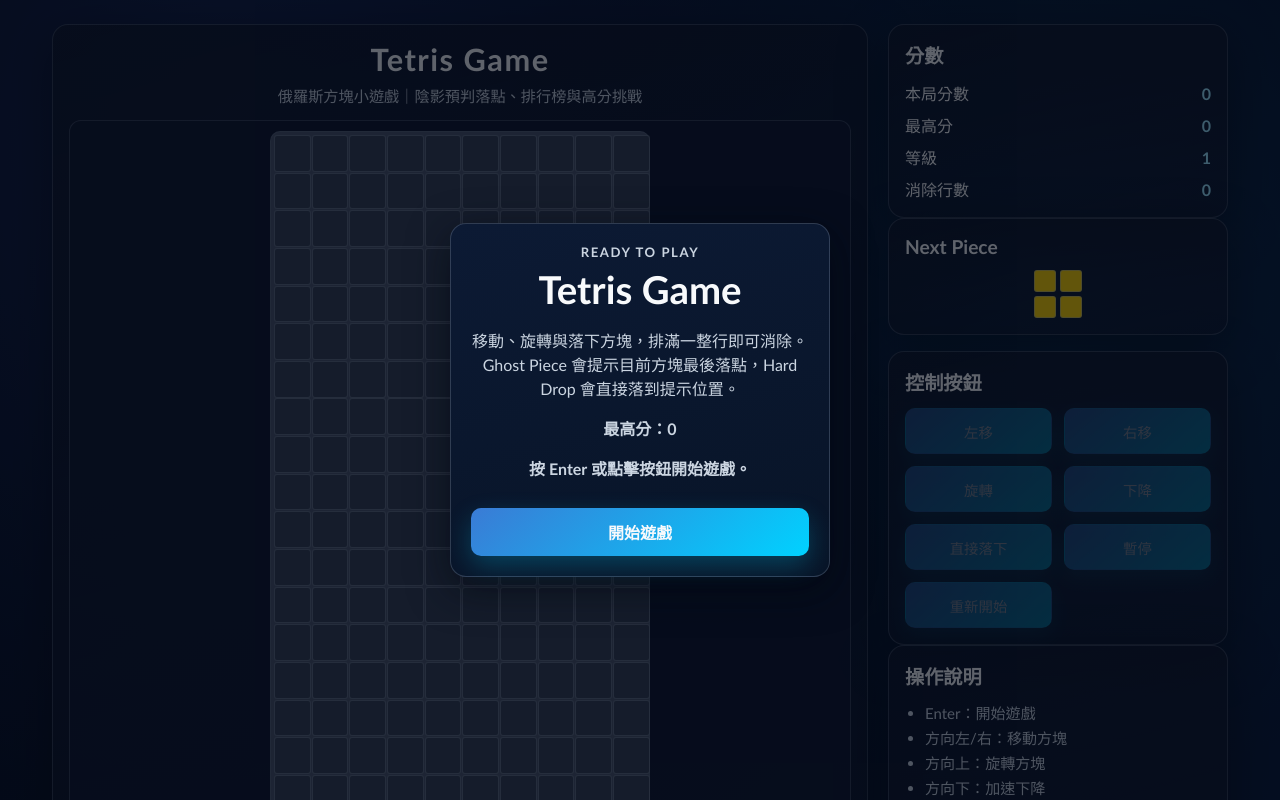
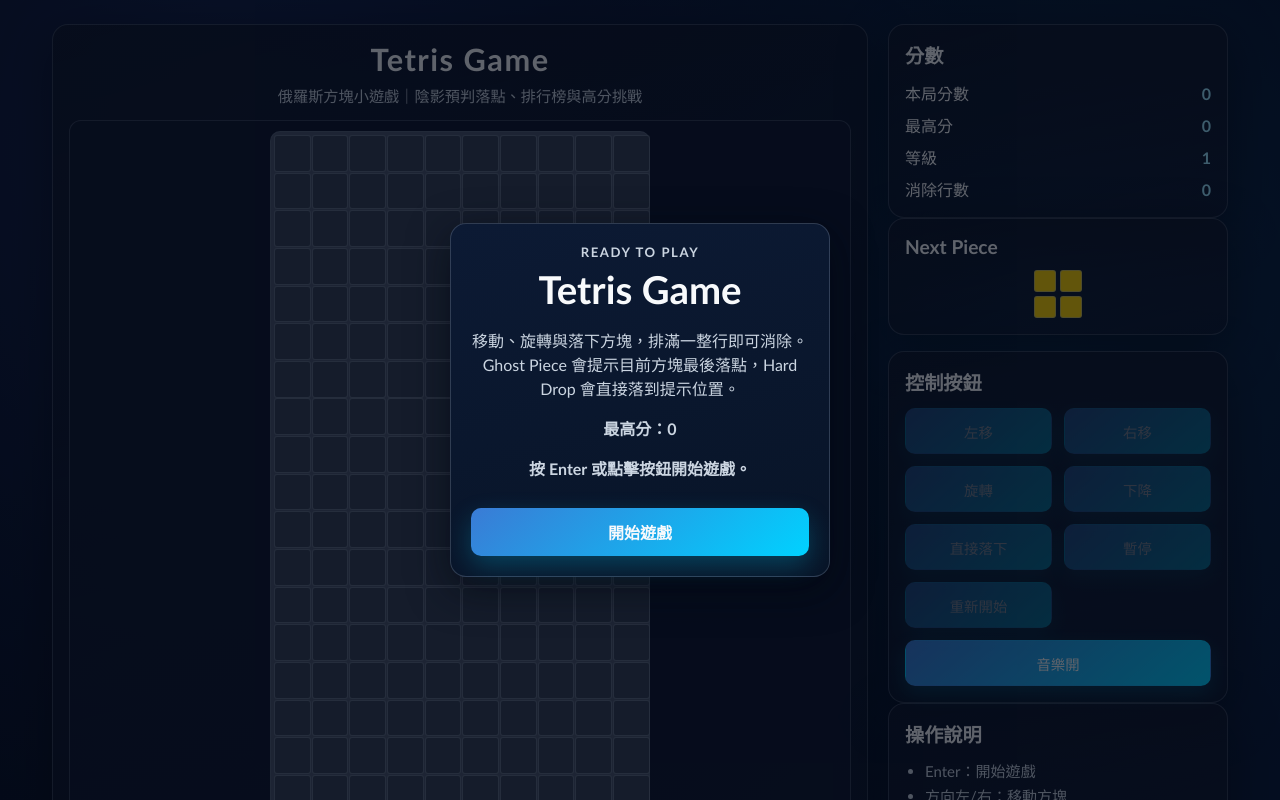
Before and after one commit to Paulina-Hsu/tetris-game, a React (Vite) app: page / in a window 1280 px wide. Shown: the top 800 px of the page. Built offline with nearby package versions, Linux system fonts and the light colour scheme.

Commit message:
Add music toggle button

```diff
--- a/src/App.tsx
+++ b/src/App.tsx
@@ -3,9 +3,11 @@ import { useTetris } from "./hooks/useTetris";
 import ControlButtons from "./components/ControlButtons";
 import GameBoard from "./components/GameBoard";
 import GameOverModal from "./components/GameOverModal";
+import MusicToggle from "./components/MusicToggle";
 import NextPiece from "./components/NextPiece";
 import ScorePanel from "./components/ScorePanel";
 import StartScreen from "./components/StartScreen";
+import useBackgroundMusic from "./hooks/useBackgroundMusic";
 
 export default function App() {
   const {
@@ -30,6 +32,7 @@ export default function App() {
     togglePause,
     restart
   } = useTetris();
+  const { isPlaying, toggleMusic } = useBackgroundMusic();
 
   const handleKeyDown = useCallback(
     (event: KeyboardEvent) => {
@@ -129,6 +132,7 @@ export default function App() {
               onRestart={restart}
               disabled={!hasStarted}
             />
+            <MusicToggle isPlaying={isPlaying} onToggle={toggleMusic} />
           </div>
         </section>
 
@@ -148,6 +152,7 @@ export default function App() {
               onRestart={restart}
               disabled={!hasStarted}
             />
+            <MusicToggle isPlaying={isPlaying} onToggle={toggleMusic} />
           </div>
 
           <div className="panel instructions">
--- /dev/null
+++ b/src/components/MusicToggle.tsx
@@ -0,0 +1,14 @@
+interface MusicToggleProps {
+  isPlaying: boolean;
+  onToggle: () => void;
+}
+
+export default function MusicToggle({ isPlaying, onToggle }: MusicToggleProps) {
+  return (
+    <div className="music-toggle-wrap">
+      <button type="button" className="music-toggle" onClick={onToggle}>
+        {isPlaying ? "音樂關" : "音樂開"}
+      </button>
+    </div>
+  );
+}
--- /dev/null
+++ b/src/hooks/useBackgroundMusic.ts
@@ -0,0 +1,76 @@
+import { type RefObject, useCallback, useEffect, useRef, useState } from "react";
+
+export interface UseBackgroundMusicResult {
+  isPlaying: boolean;
+  volume: number;
+  loop: boolean;
+  playMusic: () => void;
+  pauseMusic: () => void;
+  toggleMusic: () => void;
+  audioRef: RefObject<HTMLAudioElement>;
+}
+
+export default function useBackgroundMusic(): UseBackgroundMusicResult {
+  const audioRef = useRef<HTMLAudioElement | null>(null);
+  const [isPlaying, setIsPlaying] = useState(false);
+  const volume = 0.2;
+  const loop = true;
+
+  useEffect(() => {
+    const audio = new Audio("/audio/tetris-bgm.mp3");
+    audio.loop = loop;
+    audio.volume = volume;
+    audio.preload = "metadata";
+    audioRef.current = audio;
+
+    return () => {
+      audio.pause();
+      audio.currentTime = 0;
+      audio.src = "";
+      audioRef.current = null;
+    };
+  }, [loop, volume]);
+
+  const playMusic = useCallback(() => {
+    const audio = audioRef.current;
+    if (!audio || isPlaying) {
+      return;
+    }
+
+    void audio.play().then(
+      () => {
+        setIsPlaying(true);
+      },
+      () => {
+        setIsPlaying(false);
+      }
+    );
+  }, [isPlaying]);
+
+  const pauseMusic = useCallback(() => {
+    const audio = audioRef.current;
+    if (!audio) {
+      return;
+    }
+    audio.pause();
+    setIsPlaying(false);
+  }, []);
+
+  const toggleMusic = useCallback(() => {
+    if (isPlaying) {
+      pauseMusic();
+    } else {
+      playMusic();
+    }
+  }, [isPlaying, pauseMusic, playMusic]);
+
+  return {
+    isPlaying,
+    volume,
+    loop,
+    playMusic,
+    pauseMusic,
+    toggleMusic,
+    audioRef
+  };
+}
--- a/src/styles/global.css
+++ b/src/styles/global.css
@@ -166,6 +166,26 @@ body {
   touch-action: manipulation;
 }
 
+.music-toggle-wrap {
+  margin-top: 12px;
+}
+
+.music-toggle {
+  width: 100%;
+  padding: 10px;
+  min-height: 46px;
+  font-size: 0.9rem;
+  border: 1px solid transparent;
+  border-radius: 10px;
+  cursor: pointer;
+  color: #f8fafc;
+  background: linear-gradient(140deg, var(--accent-2), var(--accent));
+  transition: transform 0.15s ease, box-shadow 0.15s ease, opacity 0.15s ease;
+  box-shadow: 0 8px 20px rgba(0, 210, 255, 0.18);
+  -webkit-tap-highlight-color: transparent;
+  touch-action: manipulation;
+}
+
 .control-buttons button:disabled {
   cursor: not-allowed;
   opacity: 0.45;
@@ -173,12 +193,16 @@ body {
 
 .control-buttons button:hover,
 .modal-card button:hover,
-.restart-button:hover {
+.restart-button:hover,
+.music-toggle:hover,
+.music-toggle:focus-visible {
+  outline: none;
   transform: translateY(-2px);
   box-shadow: 0 10px 24px rgba(0, 210, 255, 0.28);
 }
 
 .control-buttons button:active,
+.music-toggle:active,
 .modal-card button:active,
 .start-card button:active,
 .restart-button:active {
```
Also changed, not shown: 2 other files (tests, documents, lock files or other folders).
